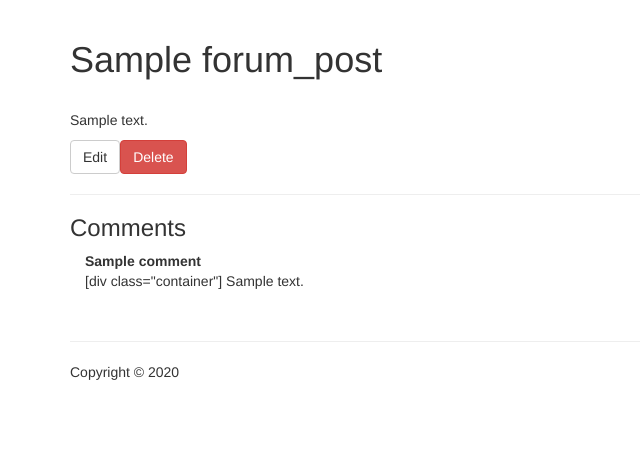
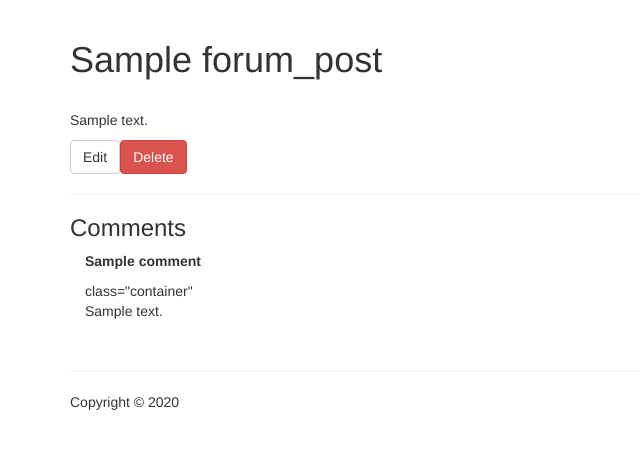
Before and after one commit to nhash46/info30005-w2, a Node server app: page /forum-posts/600000000000000000000001 in a window 1280 px wide. Shown: the part 52-501 px from the top of the page, without its empty margins (0-640 px from the left). Run offline with Node 20, Linux system fonts and the light colour scheme; tables that the repository leaves empty hold one stand-in row (values such as "Sample post"); some libraries are stand-ins or nearby versions.

Commit message:
Update view_forum.pug

```diff
--- a/views/view_forum.pug
+++ b/views/view_forum.pug
@@ -13,5 +13,5 @@ block content
             .container
             p.
                 #[strong #{c.title}] #[br]
-                [div class="container"]
+                #[div class="container"]
                     #{c.content}
```
